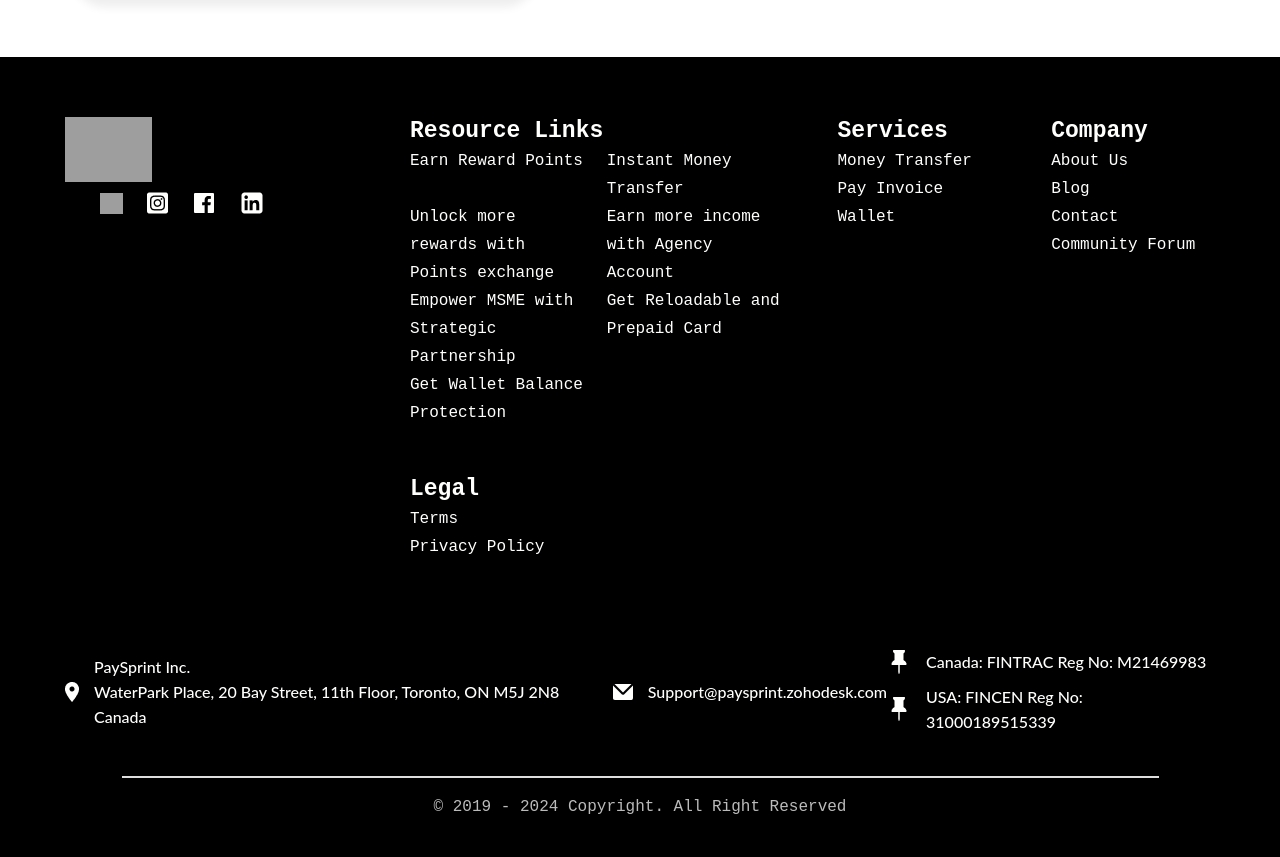
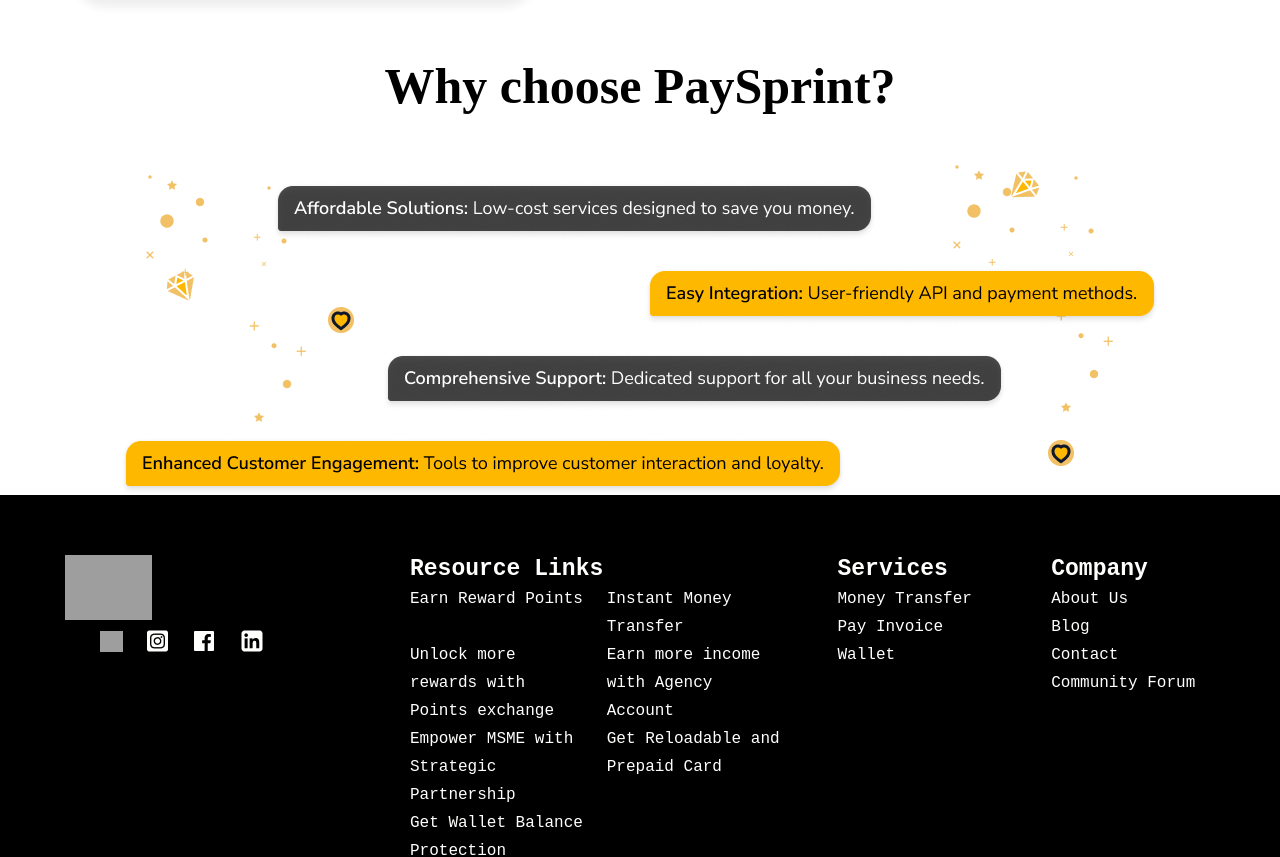
Before and after one commit to PaysprintDev/paysprint_marketing_lp, a plain HTML site: page index.htm in a window 1280 px wide. Shown: the part 2568-3425 px from the top of the page. Drawn offline with nearby package versions, Linux system fonts and the light colour scheme; grey boxes are pictures that could not be loaded.

Commit message:
section.why-paysprint configed

```diff
--- a/index.htm
+++ b/index.htm
@@ -90,6 +90,12 @@
             </div>
         </section>
 
+        <section class="why-paysprint">
+            <h5> Why choose PaySprint? </h5>
+
+            <img src="/Images/why_paysprint.png" alt="why choose paysprint">
+        </section>
+
         <footer>
             <div class="first">
                 <div class="img-links">
--- a/styles.css
+++ b/styles.css
@@ -187,6 +187,17 @@ body {
                 }
             }
         }
+    }
+
+    section.why-paysprint {
+        display: flex;
+        flex-direction: column;
+        align-items: center;
+        gap: 50px;
+        h5 {
+            font: 600 50px Abril Fatface;
+        }
+
     }
 
     footer {
```
Also changed, not shown: Images/why_paysprint.png (added).
